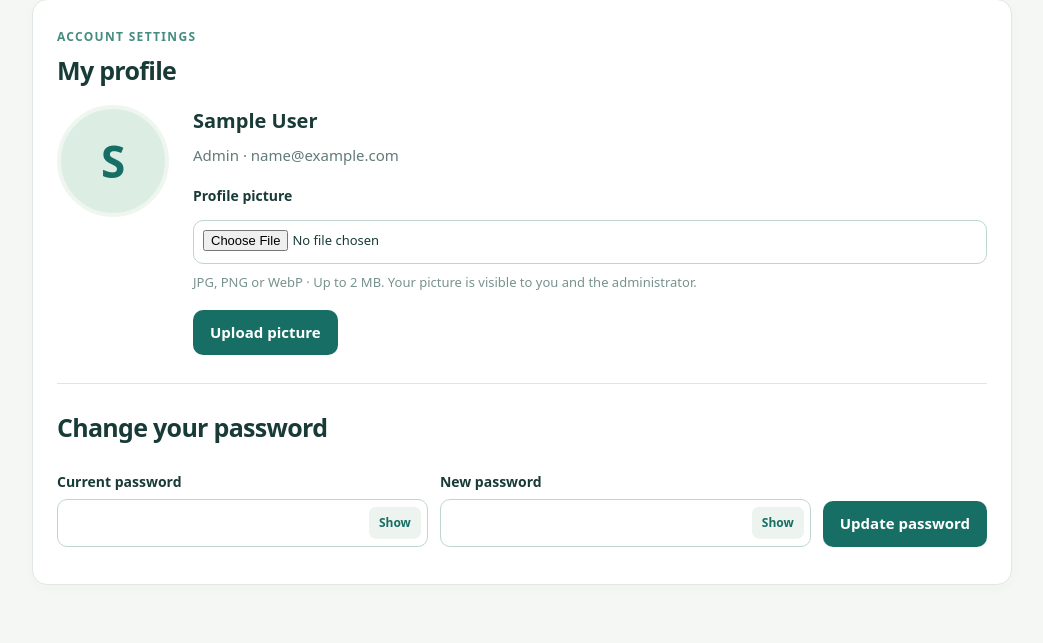
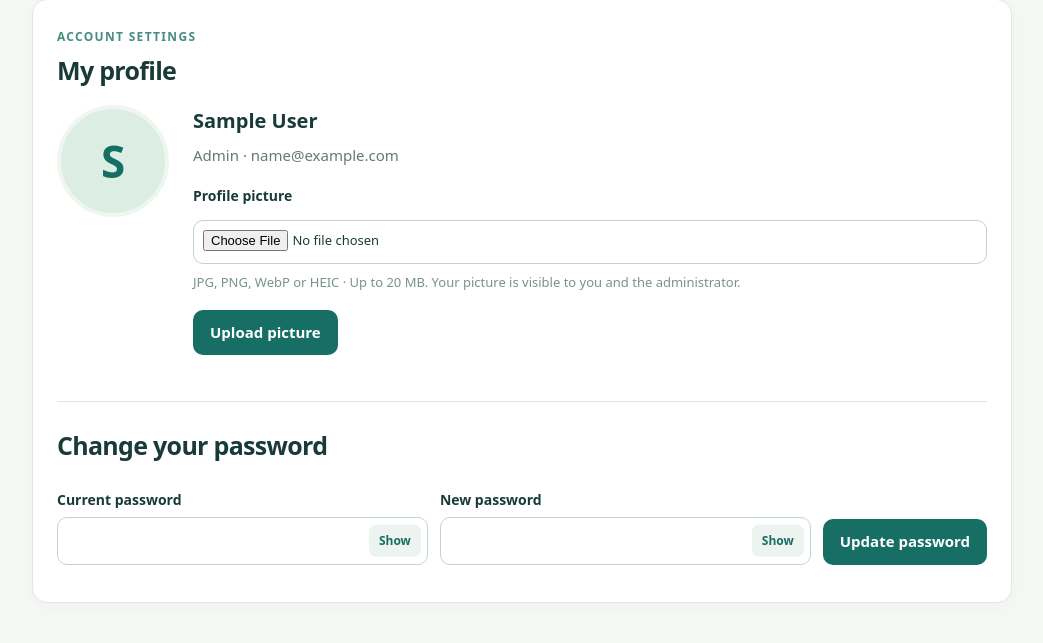
Before and after one commit to kevinbouchaaya01-beep/gin446-group-07-project, a Flask app: page /dashboard in a window 1280 px wide. Shown: the part 2358-3001 px from the top of the page, without its empty margins (236-1279 px from the left). Run offline with Flask 3, Linux system fonts and the light colour scheme; the visitor is signed in with stand-in values (Sample User, id 1); data comes from the database, SQL or seed files in the repository; data that the repository does not hold is empty.

Commit message:
Support Mac HEIC images and clear upload feedback

```diff
--- a/Medora/templates/dashboard.html
+++ b/Medora/templates/dashboard.html
@@ -72,7 +72,7 @@
 <div class="profile-settings">
 <div class="account-avatar">{% if g.user.has_picture %}<img src="{{url_for('profile_picture',user_id=g.user.id)}}" alt="Your profile picture">{% else %}{{g.user.name[0]}}{% endif %}</div>
 <div><h3>{{g.user.name}}</h3><p>{{g.user.role|title}} · {{g.user.email}}</p>
-<form action="{{url_for('update_picture')}}" method="post" enctype="multipart/form-data"><input type="hidden" name="csrf" value="{{session.csrf}}"><label for="picture">Profile picture</label><input id="picture" name="picture" type="file" accept="image/jpeg,image/png,image/webp" required><p class="subtle">JPG, PNG or WebP · Up to 2 MB. {% if role=='doctor' %}Your picture is visible to signed-in clinic users.{% else %}Your picture is visible to you and the administrator.{% endif %}</p><button>Upload picture</button></form>
+<form id="profile-upload" action="{{url_for('update_picture')}}" method="post" enctype="multipart/form-data"><input type="hidden" name="csrf" value="{{session.csrf}}"><label for="picture">Profile picture</label><input id="picture" name="picture" type="file" accept="image/jpeg,image/png,image/webp,image/heic,image/heif,.heic,.heif" required><p class="subtle">JPG, PNG, WebP or HEIC · Up to 20 MB. {% if role=='doctor' %}Your picture is visible to signed-in clinic users.{% else %}Your picture is visible to you and the administrator.{% endif %}</p><button type="submit">Upload picture</button><p id="profile-upload-status" role="status" aria-live="polite">{% for message in get_flashed_messages(category_filter=['profile']) %}{{message}}{% endfor %}</p></form>
 {% if g.user.has_picture %}<form action="{{url_for('remove_picture')}}" method="post"><input type="hidden" name="csrf" value="{{session.csrf}}"><button class="secondary" type="submit">Remove picture</button></form>{% endif %}
 </div></div>
 <hr class="account-divider"><h2>Change your password</h2><form class="inline-form" action="/account/password" method="post"><input type="hidden" name="csrf" value="{{session.csrf}}"><label>Current password<span class="password-wrap"><input id="current_password" type="password" name="current_password" autocomplete="current-password" required><button type="button" class="toggle-password" data-password="current_password" aria-controls="current_password" aria-pressed="false">Show</button></span></label><label>New password<span class="password-wrap"><input id="new_password" type="password" name="new_password" minlength="10" maxlength="128" autocomplete="new-password" required><button type="button" class="toggle-password" data-password="new_password" aria-controls="new_password" aria-pressed="false">Show</button></span></label><button>Update password</button></form></article>
```
